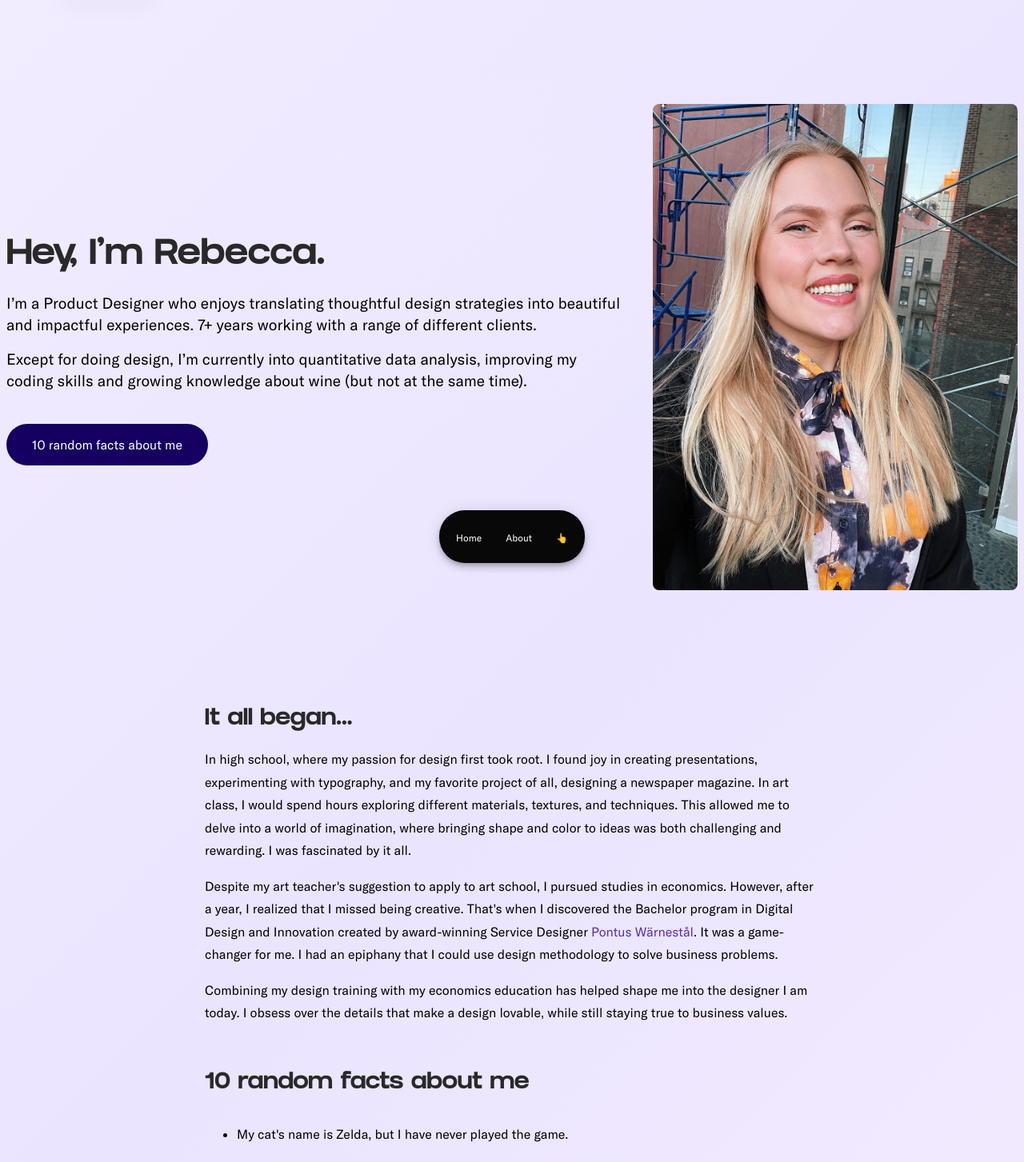
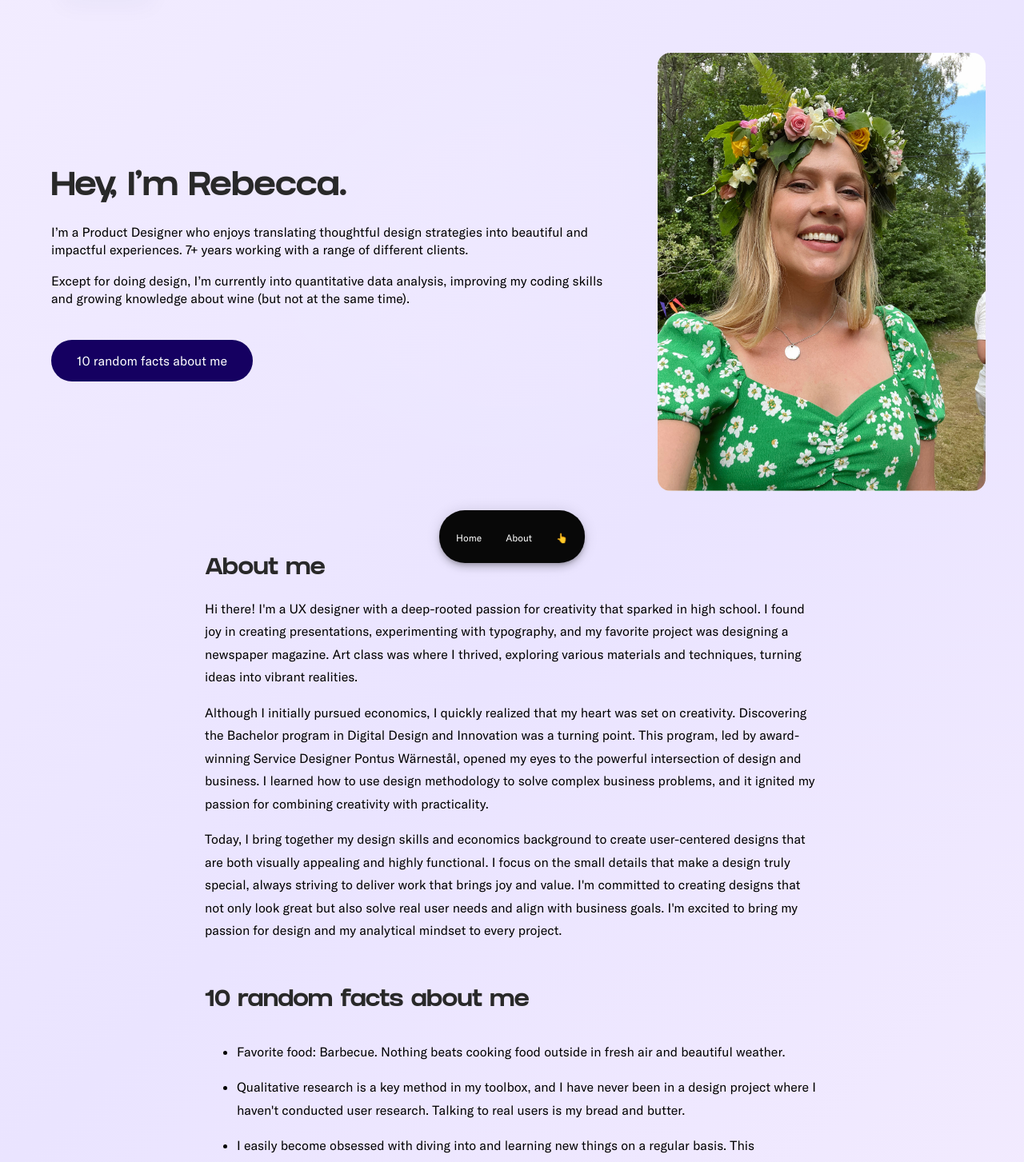
Before and after one commit to rebeccanoren/rebeccanoren, a SvelteKit app: page /about in a window 1280 px wide. Shown: the part 80-1533 px from the top of the page at 80% size. Built offline with nearby package versions, Linux system fonts and the light colour scheme.

Commit message:
update about me page

```diff
--- a/src/app.html
+++ b/src/app.html
@@ -17,7 +17,7 @@
 
 <script>
   console.log("%c👩‍💻 Check out my dev projects here: https://github.com/rebeccanoren", "background-color: #3800FE; color: white; font-size: 10px; padding: 10px;")
-  console.log("%c🕹 Want to play a game? Try this one: https://admiring-jepsen-3fe4e8.netlify.com/", "background-color: #210094; color: white; font-size: 10px; padding: 10px;")
+  console.log("%c🕹 Want to play a game? Try this one: https://mellow-queijadas-618a8e.netlify.app", "background-color: #210094; color: white; font-size: 10px; padding: 10px;")
 </script>
 	</head>
 	<body>
--- a/src/lightbox.css
+++ b/src/lightbox.css
@@ -76,7 +76,7 @@
 }
 
 
-@media (max-width: 720px) {
+@media (max-width: 420px) {
 	.svelte-lightbox-body {
 		overflow: hidden;
 	}
--- a/src/routes/+page.svelte
+++ b/src/routes/+page.svelte
@@ -65,7 +65,7 @@
 
   .intro {
     margin-top: 100px;
-    padding: 32px;
+    padding: 0 32px;
   }
 
   .intro h1 {
@@ -127,7 +127,7 @@
 </svelte:head>
 <section class="intro">
   <h1 class="xl">
-    I'm a strategic & hands-on Product Designer. Based in Stockholm, Sweden
+    I'm a strategic & hands-on Product Designer. Based in Stockholm, Sweden 🇸🇪
   </h1>
 </section>
 
--- a/src/routes/about/+page.svelte
+++ b/src/routes/about/+page.svelte
@@ -1,110 +1,24 @@
 <script context="module">
-
 </script>
 
 <script>
   let srcRebecca = '/rebecca.jpg';
-	let srcAnchorLinks = '/guiding-job-seekers/anchor-links.png';
-	let srcMiro = '/guiding-job-seekers/miro.jpg';
+  let srcRebeccaFlowers = '/rebecca-flowers.jpg';
 </script>
 
-<svelte:head>
-	<title>About Rebecca – Product Designer</title>
-	<meta
-		name="description"
-		content="I’m a Product Designer who enjoys translating thoughtful design strategies into beautiful and impactful experiences. 5+ years working with a range of different clients."
-	/>
-</svelte:head>
-
-<section class="about">
-	<div class="container">
-		<div class="description">
-			<h1 class="xl">Hey, I'm Rebecca.</h1>
-			<p class="xs">
-				I’m a Product Designer who enjoys translating thoughtful design strategies into beautiful
-				and impactful experiences. 7+ years working with a range of different clients.
-			</p>
-
-			<p class="xs">
-				Except for doing design, I’m currently into quantitative data analysis, improving my coding
-				skills and growing knowledge about wine (but not at the same time).
-			</p>
-			<a href="#10-random-facts"><button>10 random facts about me</button></a>
-		</div>
-		<div class="image">
-			<img src={srcRebecca} class="rounded" alt="Rebecca" />
-		</div>
-	</div>
-
-	<div class="container">
-		<div class="description">
-			<h2 class="l">It all began...</h2>
-			<p>
-				In high school, where my passion for design first took root. I found joy in creating
-				presentations, experimenting with typography, and my favorite project of all, designing a
-				newspaper magazine. In art class, I would spend hours exploring different materials,
-				textures, and techniques. This allowed me to delve into a world of imagination, where
-				bringing shape and color to ideas was both challenging and rewarding. I was fascinated by it
-				all.
-			</p>
-
-			<p>
-				Despite my art teacher's suggestion to apply to art school, I pursued studies in economics.
-				However, after a year, I realized that I missed being creative. That's when I discovered the
-				Bachelor program in Digital Design and Innovation created by award-winning Service Designer
-				<a href="http://warnestal.com/">Pontus Wärnestål</a>. It was a game-changer for me. I had an
-				epiphany that I could use design methodology to solve business problems.
-			</p>
-
-			<p>
-				Combining my design training with my economics education has helped shape me into the
-				designer I am today. I obsess over the details that make a design lovable, while still
-				staying true to business values.
-			</p>
-
-			<h2 class="l" id="10-random-facts">10 random facts about me</h2>
-			<ul class="margin">
-				<li>My cat's name is Zelda, but I have never played the game.</li>
-				<li>
-					Favorite food: Barbecue. Nothing beats cooking food outside in fresh air and beautiful
-					weather.
-				</li>
-				<li>
-					Qualitative research is a key method in my toolbox, and I have never been in a design
-					project where I haven't conducted user research. Talking to real users is my bread and
-					butter.
-				</li>
-
-				<li>
-					I easily become obsessed with diving into and learning new things on a regular basis. This
-					sometimes worries my partner, who reminds me to eat when I'm hyper-focused.
-				</li>
-				<li>I've always had difficulty learning new languages. It doesn't come naturally to me.</li>
-				<li>
-					I've always been interested in programming. That's why I took a leave of absence in 2020
-					to attend a web development boot camp for three months. I loved every second of it.
-				</li>
-				<li>I'm highly influenced by the Lean Startup Methodology by Eric Ries and Steve Blank.</li>
-				<li>
-					I have a big interest in wine. My long-term goal is to become a sommelier, but for the
-					short-term, I want to attend as many wine tasting events as possible.
-				</li>
-				<li>
-					I'm a self-proclaimed psychologist, watching reality dating shows and giving relationship
-					advice to people I've never met
-				</li>
-				<li>If it tells you anything, I'm an ESTJ, an Executive.</li>
-			</ul>
-		</div>
-	</div>
-</section>
-
 <style>
+  .about .container {
+    padding: 0 40px;
+  }
   .container {
     justify-content: center;
     align-items: center;
+    margin-top: 0px;
   }
 
+  .container .description {
+    padding: 0 16px;
+  }
   .image img {
     max-width: 100%;
     width: 100%;
@@ -121,7 +35,114 @@
     }
 
     .image {
-			max-width: 400px;
+      max-width: 350px;
     }
   }
 </style>
+
+<svelte:head>
+  <title>About Rebecca – Product Designer</title>
+  <meta
+    name="description"
+    content="I’m a Product Designer who enjoys translating thoughtful design strategies into beautiful and impactful experiences. 5+ years working with a range of different clients."
+  />
+</svelte:head>
+
+<section class="about">
+  <div class="container">
+    <div class="description">
+      <h1 class="xl">Hey, I'm Rebecca.</h1>
+      <p class="xs">
+        I’m a Product Designer who enjoys translating thoughtful design
+        strategies into beautiful and impactful experiences. 7+ years working
+        with a range of different clients.
+      </p>
+
+      <p class="xs">
+        Except for doing design, I’m currently into quantitative data analysis,
+        improving my coding skills and growing knowledge about wine (but not at
+        the same time).
+      </p>
+      <a href="#10-random-facts"><button>10 random facts about me</button></a>
+    </div>
+    <div class="image">
+      <img src="{srcRebeccaFlowers}" class="rounded-XL" alt="Rebecca" />
+    </div>
+  </div>
+
+  <div class="container">
+    <div class="description">
+      <h2 class="l">About me</h2>
+      <p>
+        Hi there! I'm a UX designer with a deep-rooted passion for creativity
+        that sparked in high school. I found joy in creating presentations,
+        experimenting with typography, and my favorite project was designing a
+        newspaper magazine. Art class was where I thrived, exploring various
+        materials and techniques, turning ideas into vibrant realities.
+      </p>
+
+      <p>
+        Although I initially pursued economics, I quickly realized that my heart
+        was set on creativity. Discovering the Bachelor program in Digital
+        Design and Innovation was a turning point. This program, led by
+        award-winning Service Designer Pontus Wärnestål, opened my eyes to the
+        powerful intersection of design and business. I learned how to use
+        design methodology to solve complex business problems, and it ignited my
+        passion for combining creativity with practicality.
+      </p>
+
+      <p>
+        Today, I bring together my design skills and economics background to
+        create user-centered designs that are both visually appealing and highly
+        functional. I focus on the small details that make a design truly
+        special, always striving to deliver work that brings joy and value. I'm
+        committed to creating designs that not only look great but also solve
+        real user needs and align with business goals. I'm excited to bring my
+        passion for design and my analytical mindset to every project.
+      </p>
+
+      <h2 class="l" id="10-random-facts">10 random facts about me</h2>
+      <ul class="margin">
+        <li>
+          Favorite food: Barbecue. Nothing beats cooking food outside in fresh
+          air and beautiful weather.
+        </li>
+        <li>
+          Qualitative research is a key method in my toolbox, and I have never
+          been in a design project where I haven't conducted user research.
+          Talking to real users is my bread and butter.
+        </li>
+
+        <li>
+          I easily become obsessed with diving into and learning new things on a
+          regular basis. This sometimes worries my partner, who reminds me to
+          eat when I'm hyper-focused.
+        </li>
+        <li>
+          I've always had difficulty learning new languages. It doesn't come
+          naturally to me.
+        </li>
+        <li>
+          I've always been interested in programming. That's why I took a leave
+          of absence in 2020 to attend a web development boot camp for three
+          months. I loved every second of it.
+        </li>
+        <li>
+          I'm highly influenced by the Lean Startup Methodology by Eric Ries and
+          Steve Blank.
+        </li>
+        <li>My cat's name is Zelda, but I have never played the game.</li>
+        <li>
+          I have a big interest in wine. My long-term goal is to become a
+          sommelier, but for the short-term, I want to attend as many wine
+          tasting events as possible.
+        </li>
+        <li>
+          I'm a self-proclaimed psychologist, watching reality dating shows and
+          giving relationship advice to people I've never met
+        </li>
+        <li>If it tells you anything, I'm an ESTJ, an Executive.</li>
+      </ul>
+    </div>
+  </div>
+</section>
--- a/src/typography.css
+++ b/src/typography.css
@@ -51,7 +51,7 @@ p {
 /* text presets */
 
 .xl {
-  font-size: 2.8rem;
+  font-size: 2.6rem;
   line-height: 1.3;
 }
 
@@ -71,7 +71,7 @@ p {
 }
 
 .xs {
-  font-size: 1.2rem;
+  font-size: 1rem;
   line-height: 1.4;
 }
 .xxs {
--- a/src/works.css
+++ b/src/works.css
@@ -24,7 +24,7 @@
 }
 
 .intro {
-    margin: 120px 0 120px 0;
+    margin: 80px 0;
 }
 
 h1 {
@@ -247,9 +247,7 @@ a:hover {
         justify-content: center;
     }
 
-    .container> :first-child {
-        min-width: 100%;
-    }
+
 
     .infobox {
         margin-top: 40px;
```
Also changed, not shown: static/rebecca-flowers.jpg (added). Lines whose indentation alone changed are shown as unchanged.
